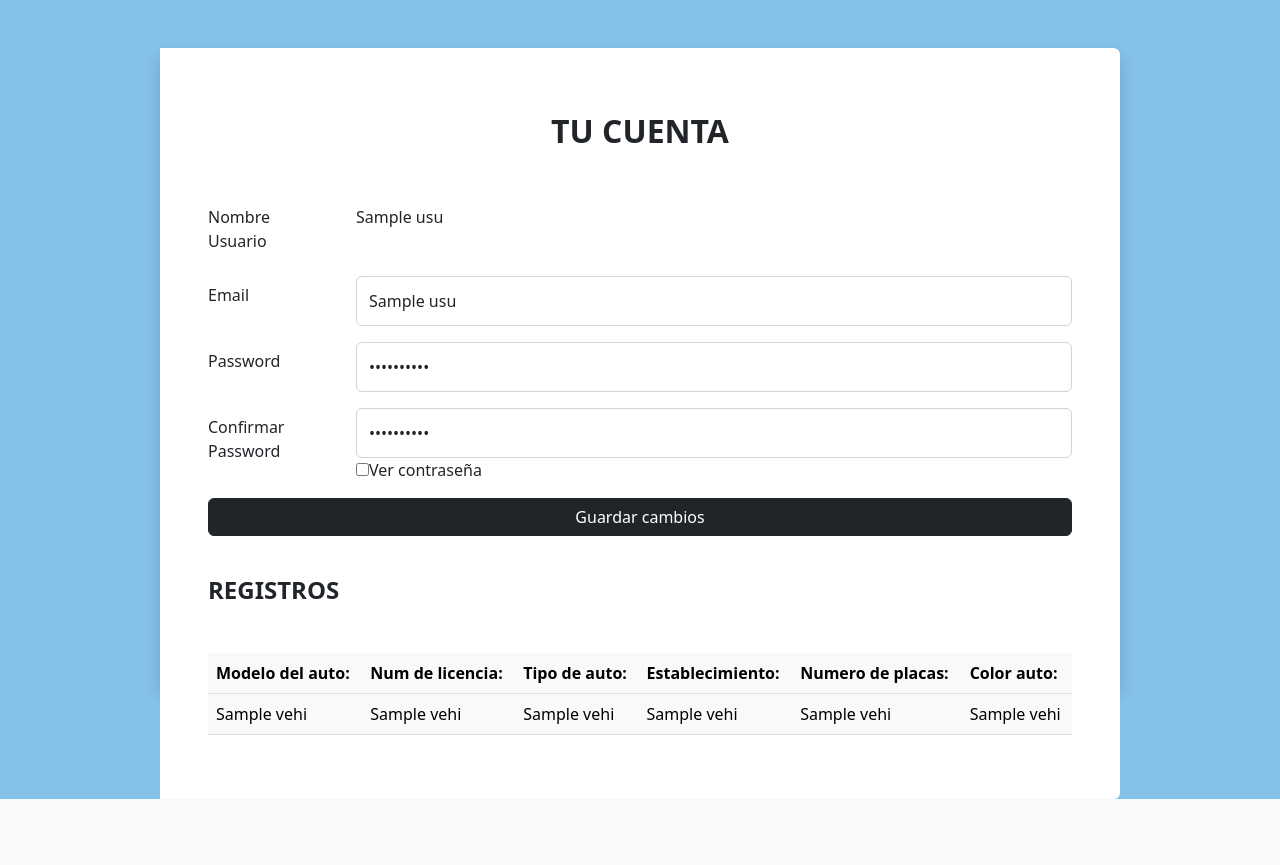
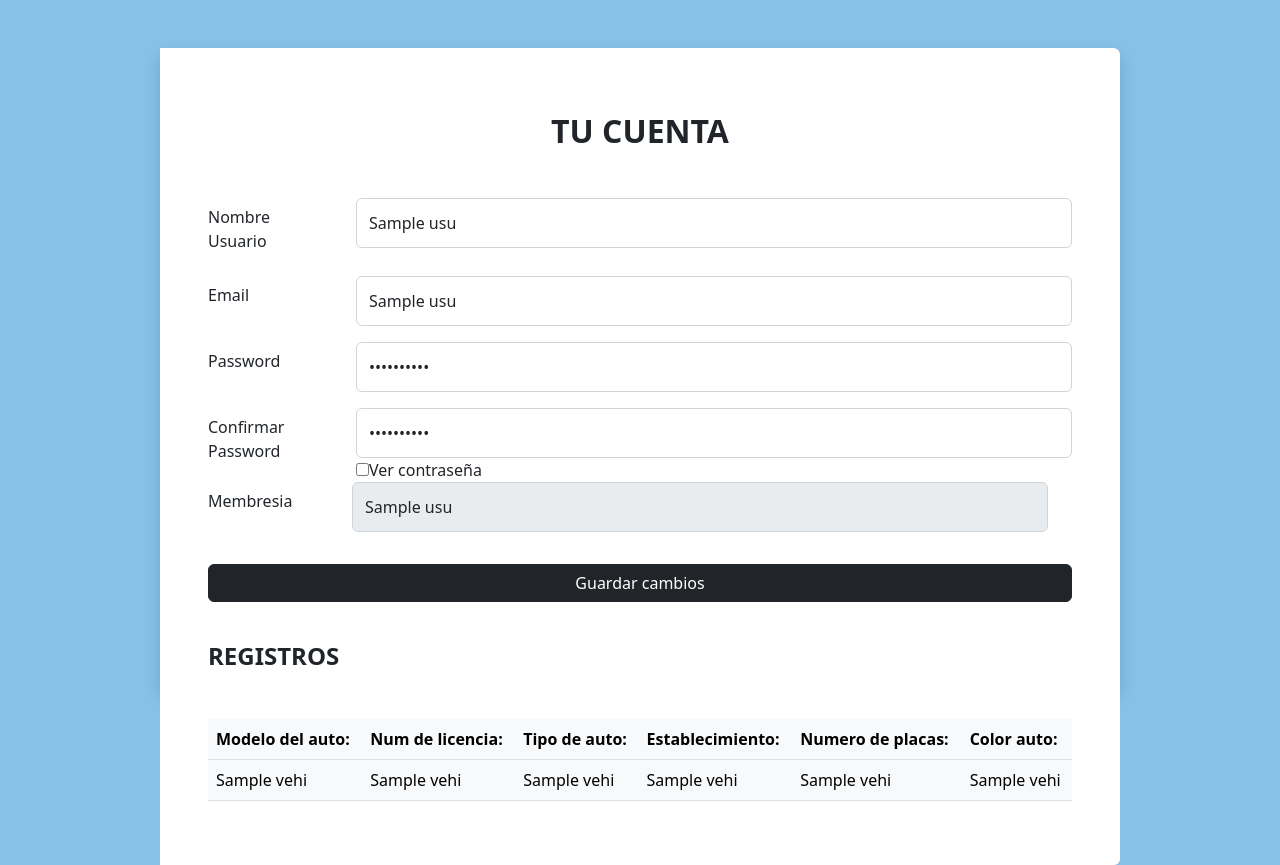
Before and after one commit to zeroRW/elGaraje, a Flask app: template templates/micuentaUsuario.html in a window 1280 px wide. Shown: the part 110-975 px from the top of the page. Before the commit the page ends 909 px from the top, so only its background shows below. Run offline with Flask 2, Linux system fonts and the light colour scheme; the visitor is signed in with stand-in values (Sample User, id 1); tables that the repository leaves empty or names only in its code hold one stand-in row (values such as "Sample post"); the template is opened without the code that fills it: most values are stand-ins (such as "Sample title", 1, 10 or a date in 2020); some libraries are stand-ins or nearby versions.

Commit message:
cambios mini
xd

```diff
--- a/templates/micuentaUsuario.html
+++ b/templates/micuentaUsuario.html
@@ -29,9 +29,9 @@
             <div class="mb-3 row">
                 <label for="staticEmail" class="col-sm-2 col-form-label">Nombre Usuario</label>
                 <div class="col-sm-10">
-                  <input type="text" name="Miname" class="form-control-plaintext" id="inputPassword" value="{{usu.1}}" required>
+                  <input type="text" name="Miname" class="form-control" id="inputPassword" value="{{usu.1}}" required>
                 </div>
-              </div>
+            </div>
               <div class="mb-3 row">
                 <label for="inputPassword" class="col-sm-2 col-form-label">Email</label>
                 <div class="col-sm-10">
@@ -50,6 +50,14 @@
                   <input type="password" name="Mipass2" class="form-control" id="inputPassword2" value="{{usu.4}}" required>
                   <input type="checkbox" onclick="showPass()">Ver contraseña
                 </div>
+
+                <div class="mb-3 row">
+                  <label for="staticEmail" class="col-sm-2 col-form-label">Membresia</label>
+                  <div class="col-sm-10">
+                    <input type="text" name="Mem" class="form-control" id="inputMem" value="{{usu.6}}" disabled>
+                  </div>
+              </div>
+
               </div>
               <div class="d-grid">
                 <button type="submit" class="btn btn-dark">Guardar cambios</button>
```
Also changed, not shown: templates/establecimiento.html (+6 -6 lines), templates/membresia.html (+4 -4 lines).
